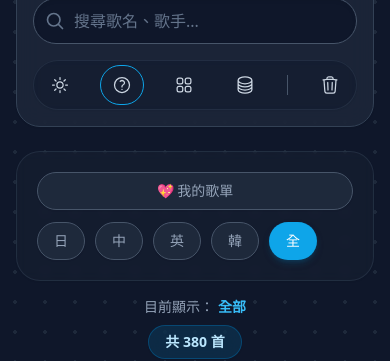
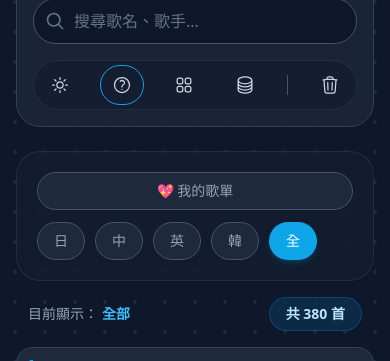
Before and after one commit to fin3310/dynamic_playlist, a plain HTML site: page index.html in a window 390 px wide. Shown: the part 103-464 px from the top of the page. Drawn offline with nearby package versions, Linux system fonts and the light colour scheme.

Commit message:
Update index.html

```diff
--- a/index.html
+++ b/index.html
@@ -118,8 +118,8 @@
         </div>
 
         <!-- 📊 列表狀態與數量顯示區 -->
-        <div class="flex flex-col md:flex-row justify-between items-center mb-4 px-3 gap-2 transition-colors duration-300">
-            <div class="text-sm text-slate-500 dark:text-slate-400 font-medium w-full md:w-auto text-center md:text-left truncate">
+        <div class="flex flex-row justify-between items-center mb-4 px-3 gap-2 transition-colors duration-300">
+            <div class="text-sm text-slate-500 dark:text-slate-400 font-medium min-w-0 flex-1 truncate">
                 目前顯示：<span class="text-sky-600 dark:text-sky-400 font-bold ml-1" id="currentFilterText">全部歌曲</span>
             </div>
             <div class="text-sm font-bold text-sky-700 dark:text-sky-200 bg-sky-100/80 dark:bg-sky-900/40 backdrop-blur-md px-4 py-1.5 rounded-full border border-sky-200/50 dark:border-sky-700/50 shadow-sm w-max shrink-0 flex items-center justify-center">
```
